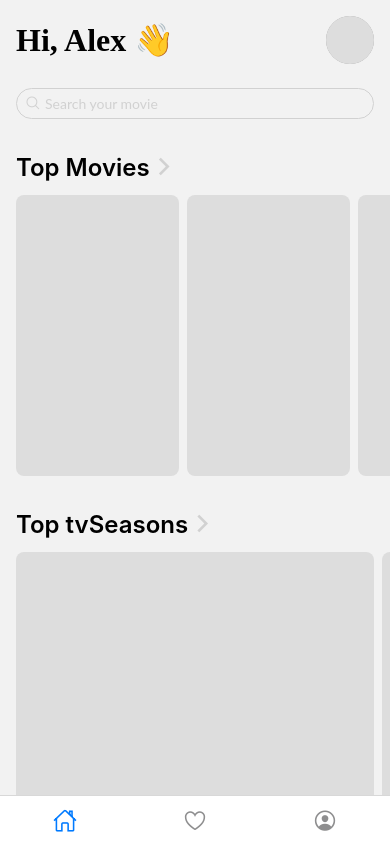
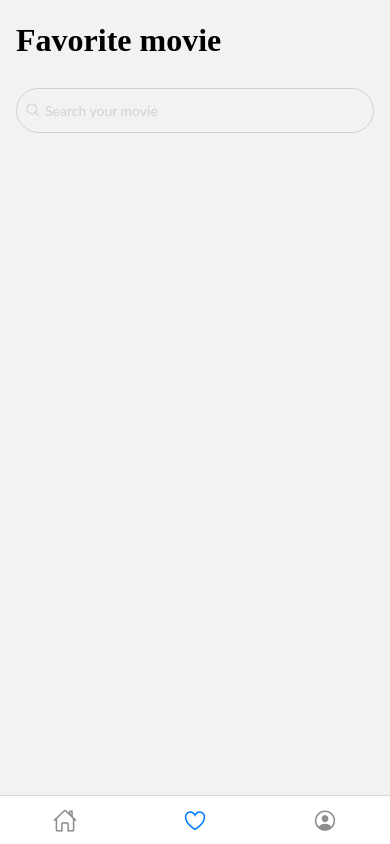
Before and after one commit to alex-ochigov/itunesfilms, a React Native app: screen /FavoriteTab in a window 390 px wide. Built offline with nearby package versions, Linux system fonts and the light colour scheme; no server answers; grey boxes are pictures that could not be loaded.

Commit message:
scaffold basic favorite screen

```diff
--- /dev/null
+++ b/src/features/favorite/index.tsx
@@ -0,0 +1,16 @@
+import React from 'react';
+import {createNativeStackNavigator} from '@react-navigation/native-stack';
+import ListScreen from './views/ListScreen';
+import type {FavoriteStackParamList} from './types';
+
+const FavoriteStack = createNativeStackNavigator<FavoriteStackParamList>();
+
+const FavoriteStackViews = () => {
+  return (
+    <FavoriteStack.Navigator screenOptions={{headerShown: false}}>
+      <FavoriteStack.Screen name="List" component={ListScreen} />
+    </FavoriteStack.Navigator>
+  );
+};
+
+export default FavoriteStackViews;
--- /dev/null
+++ b/src/features/favorite/types.tsx
@@ -0,0 +1,3 @@
+export type FavoriteStackParamList = {
+  List: undefined;
+};
--- /dev/null
+++ b/src/features/favorite/views/ListScreen.tsx
@@ -0,0 +1,42 @@
+import React, {useState} from 'react';
+import {SafeAreaView, View, StyleSheet} from 'react-native';
+import SearchBar from '@shared/components/SearchBar';
+import {Heading} from '@shared/components/Typography';
+
+const ListScreen = () => {
+  const [searchText, setSearchText] = useState('');
+  return (
+    <SafeAreaView>
+      <View style={styles.header}>
+        <Heading>Favorite movie</Heading>
+      </View>
+      <View style={styles.searchWrapper}>
+        <SearchBar
+          value={searchText}
+          handleChange={text => setSearchText(text)}
+          handleSubmit={() => {}}
+          handleClear={() => {}}
+          editable={true}
+          autoFocus={false}
+        />
+      </View>
+    </SafeAreaView>
+  );
+};
+
+const styles = StyleSheet.create({
+  header: {
+    marginTop: 16,
+    marginHorizontal: 16,
+    minHeight: 48,
+    justifyContent: 'center',
+  },
+  searchWrapper: {
+    marginTop: 24,
+    marginHorizontal: 16,
+    flexDirection: 'row',
+    alignItems: 'center',
+  },
+});
+
+export default ListScreen;
--- a/src/shared/Routes.tsx
+++ b/src/shared/Routes.tsx
@@ -5,6 +5,7 @@ import {createBottomTabNavigator} from '@react-navigation/bottom-tabs';
 import Ionicons from 'react-native-vector-icons/Ionicons';
 import Placeholder from './views/Placeholder';
 import HomeStackViews from '../features/home';
+import FavoriteStackViews from '../features/favorite';
 
 const RootStack = createNativeStackNavigator();
 const BottomTabs = createBottomTabNavigator();
@@ -41,8 +42,8 @@ const Tabs = () => {
         }}
       />
       <BottomTabs.Screen
-        name="FavouriteTab"
-        component={Placeholder}
+        name="FavoriteTab"
+        component={FavoriteStackViews}
         options={{
           tabBarIcon: ({color, size}) => (
             <Ionicons name="heart-outline" size={size} color={color} />
```
Also changed, not shown: src/shared/types.ts (added).
